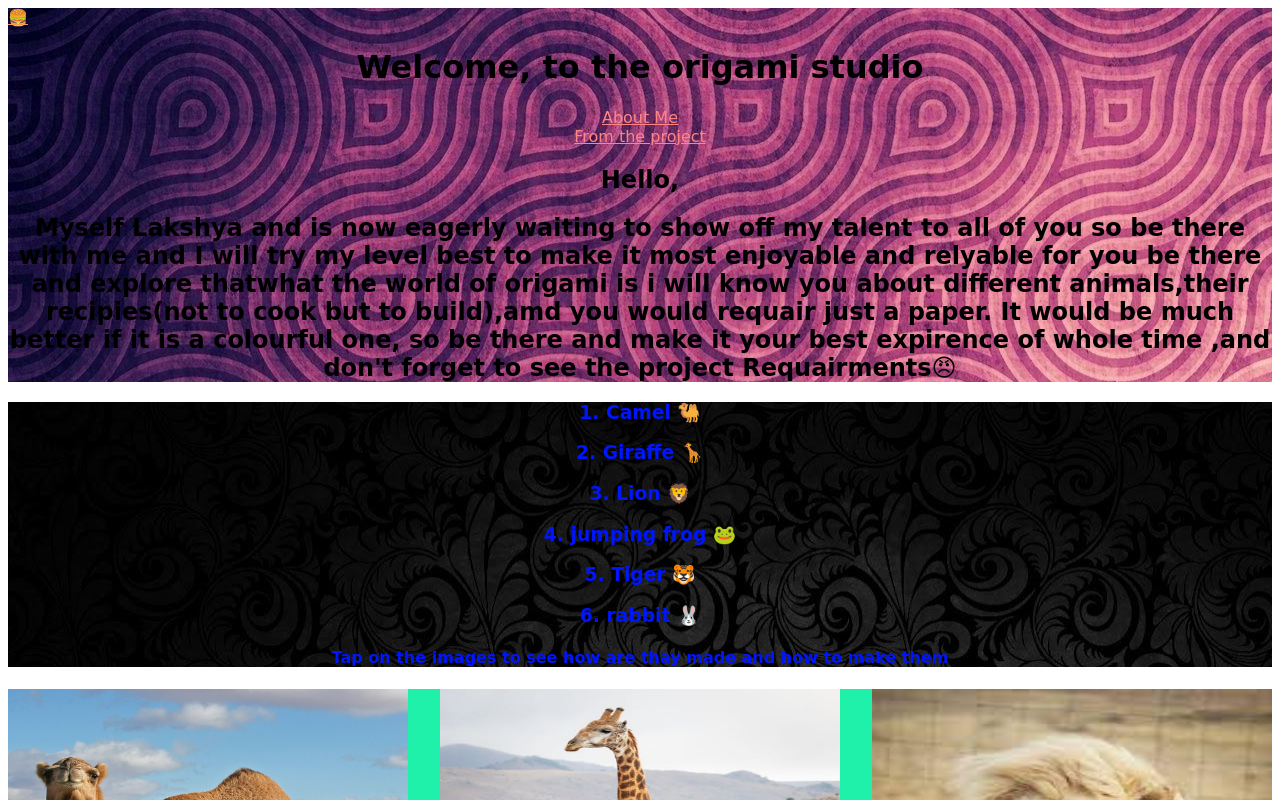
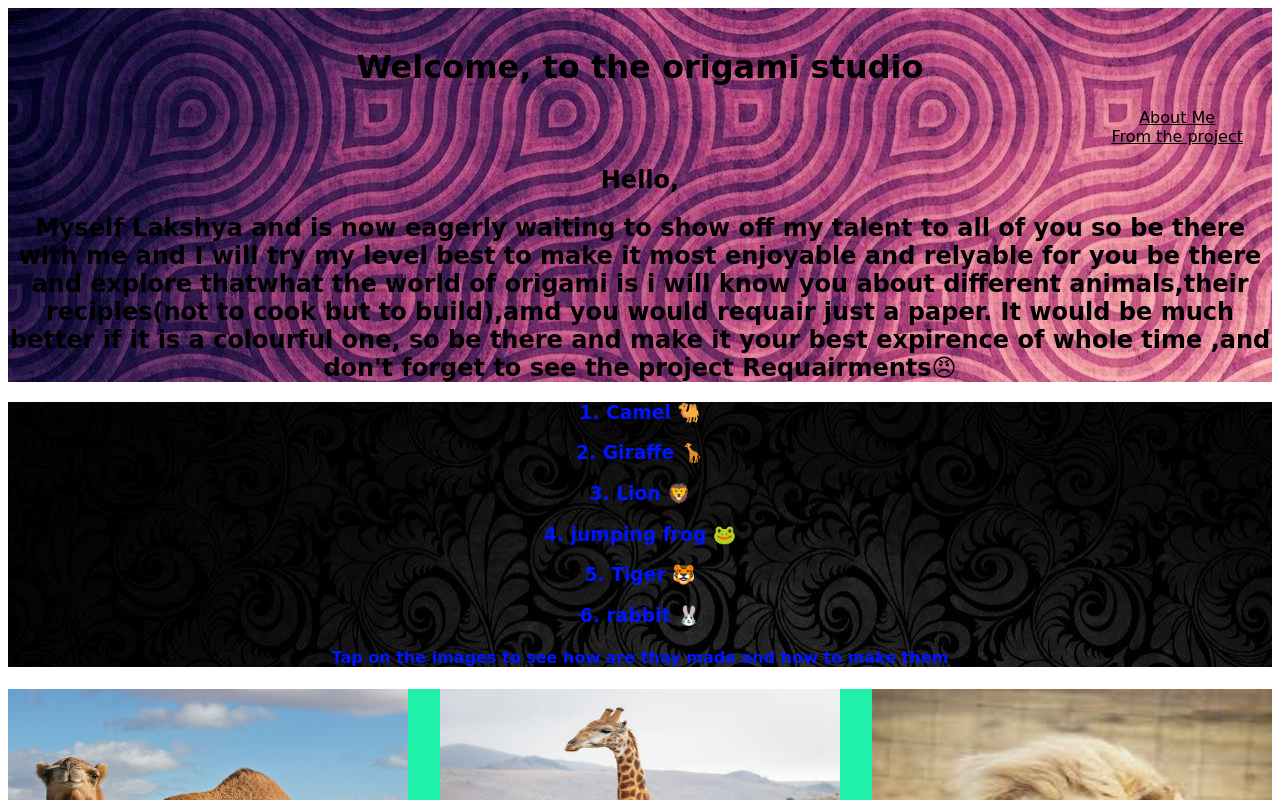
Before and after one commit to lakshya-beep/Origami-Website-3, a plain HTML site: page index.html in a window 1280 px wide. Shown: the top 800 px of the page. Drawn offline with Linux system fonts and the light colour scheme; a web font is replaced by a local one.

Commit message:
Add files via upload

```diff
--- a/index.html
+++ b/index.html
@@ -21,10 +21,18 @@
 
   <div class="header">
     <div class="MENU">
-      <div class="hamb"><a href="#">🍔</a></div>
+      <div class="hamb"><a href="#">☰</a></div>
       <h1>Welcome, to the origami studio</h1>
+
+
+
+      <div class="aboutandfrom">
       <a href="about.html">About Me</a><br/>
       <a href="project.html">From the project</a>
+    </div>
+
+
+
       <h2>Hello, </h2>
       <h2>Myself Lakshya and is now eagerly waiting to show off my talent to all of you so be there with me and I will try my level best to make it most enjoyable and relyable for you be there and explore thatwhat the world of origami is i will know you about different animals,their recipies(not to cook but to build),amd you would requair just a paper. It would be much better if it is a colourful one, so be there and make it your best expirence of whole time ,and don't forget to see the project Requairments😠</h2>
 
--- a/style.css
+++ b/style.css
@@ -10,6 +10,10 @@ margin-right: 100%;
 size: 10%;
 }
 
+.aboutandfrom{
+
+    margin-left: 85%;
+}
 .Texter{
 color:#0015ff;
     text-decoration-color: aqua;
@@ -55,9 +59,9 @@ opacity: 0;
     }
 
 a:link{
-color: #ff8585;
+color: #000000;
 }
 
 a:visited{
-color: #ff8585;
+color: #000000;
 }
```
